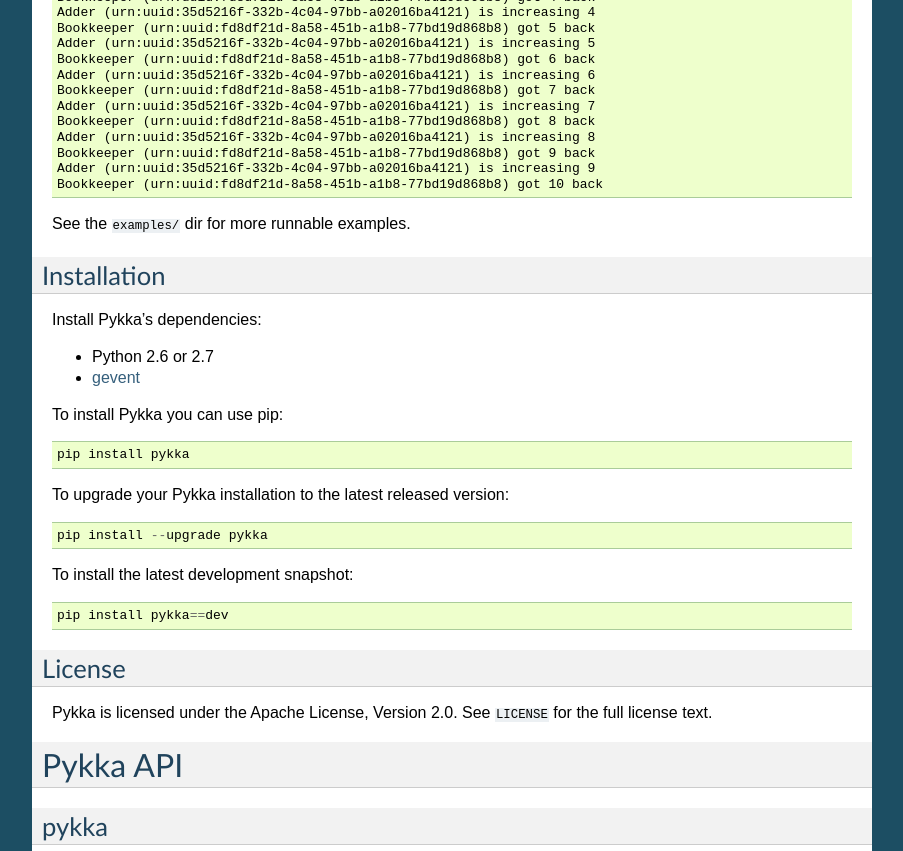
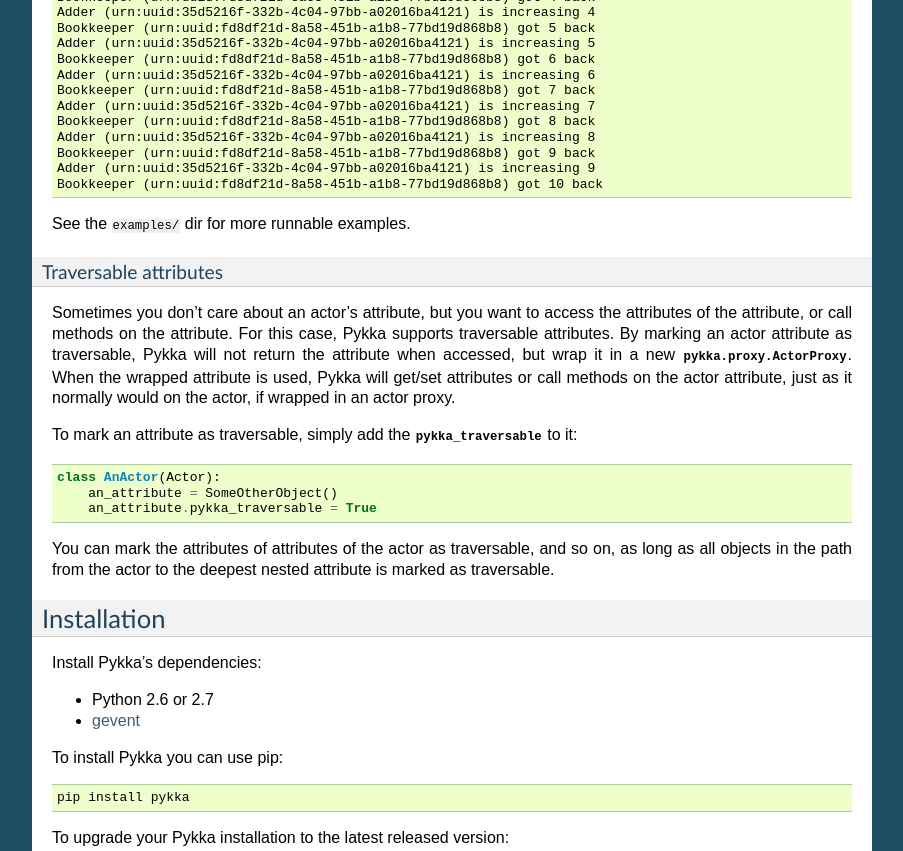
Before and after one commit to jodal/pykka, a Sphinx documentation site: the page built from docs/index.rst, in a window 1280 px wide and 900 px high, scrolled down 1709 px, cut to the strip 0-851 px from the top of the window. Shown: the whole strip, without its empty margins (198-1101 px from the left). Built offline with Sphinx 7.4.7, drawn with Linux system fonts in a browser that asks for light colours; some of the changed text lies outside the part shown.

Commit message:
Document traversable attributes

```diff
--- a/docs/index.rst
+++ b/docs/index.rst
@@ -95,6 +95,29 @@
 See the ``examples/`` dir for more runnable examples.
 
 
+Traversable attributes
+^^^^^^^^^^^^^^^^^^^^^^
+
+Sometimes you don't care about an actor's attribute, but you want to access the
+attributes of the attribute, or call methods on the attribute. For this case,
+Pykka supports traversable attributes. By marking an actor attribute as
+traversable, Pykka will not return the attribute when accessed, but wrap it in
+a new :class:`pykka.proxy.ActorProxy`. When the wrapped attribute is used,
+Pykka will get/set attributes or call methods on the actor attribute, just as
+it normally would on the actor, if wrapped in an actor proxy.
+
+To mark an attribute as traversable, simply add the :attr:`pykka_traversable`
+to it::
+
+    class AnActor(Actor):
+        an_attribute = SomeOtherObject()
+        an_attribute.pykka_traversable = True
+
+You can mark the attributes of attributes of the actor as traversable, and so
+on, as long as all objects in the path from the actor to the deepest nested
+attribute is marked as traversable.
+
+
 Installation
 ============
 
```
